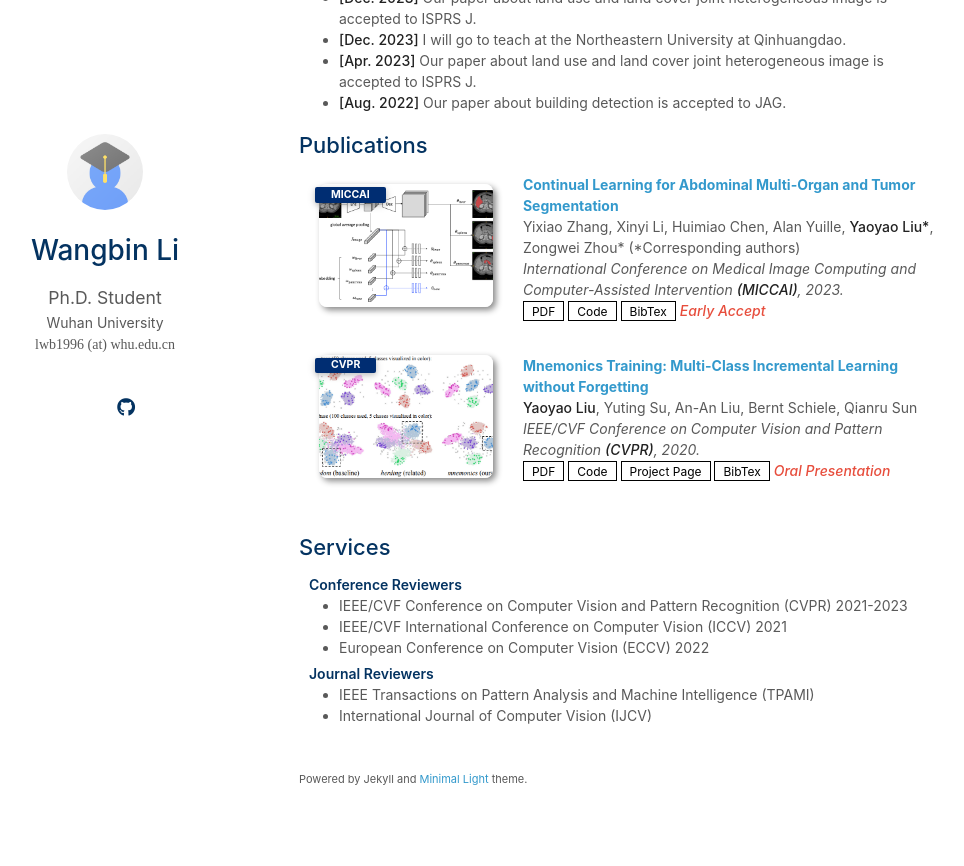
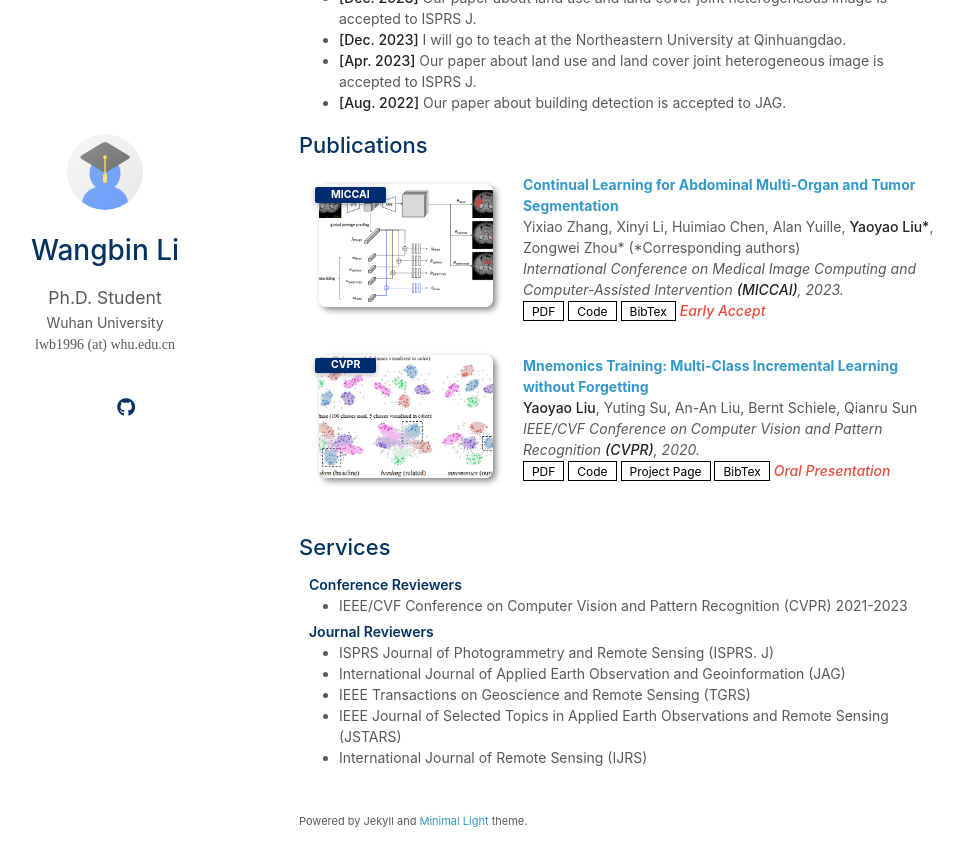
Before and after one commit to Margin1996/WHUlwb.github.io, a Jekyll site: the page built from index.md, in a window 1280 px wide and 900 px high, scrolled down 580 px. Shown: the top 866 px of the window, without its empty margins (171-1135 px from the left). Built offline with Jekyll 4.4.1, drawn with Linux system fonts in a browser that asks for light colours; nearby versions of some CDN libraries; a style sheet for code colours, icons or effects is not loaded; our own code applies the rules of GitHub Pages for plain Markdown files.

Commit message:
Update services.md

```diff
--- a/_includes/services.md
+++ b/_includes/services.md
@@ -4,13 +4,14 @@
 
 <ul style="margin:0 0 5px;">
   <li><a href="http://cvpr2023.thecvf.com/"><autocolor>IEEE/CVF Conference on Computer Vision and Pattern Recognition (CVPR) 2021-2023</autocolor></a></li>
-  <li><a href="http://iccv2021.thecvf.com/"><autocolor>IEEE/CVF International Conference on Computer Vision (ICCV) 2021</autocolor></a></li>
-  <li><a href="https://eccv2022.ecva.net/"><autocolor>European Conference on Computer Vision (ECCV) 2022</autocolor></a></li>
 </ul>
 
 <h4 style="margin:0 10px 0;">Journal Reviewers</h4>
 
 <ul style="margin:0 0 20px;">
-  <li><a href="https://www.computer.org/csdl/journal/tp"><autocolor>IEEE Transactions on Pattern Analysis and Machine Intelligence (TPAMI)</autocolor></a></li>
-  <li><a href="https://www.springer.com/journal/11263"><autocolor>International Journal of Computer Vision (IJCV)</autocolor></a></li>
+  <li><a href="https://www.sciencedirect.com/journal/isprs-journal-of-photogrammetry-and-remote-sensing"><autocolor>ISPRS Journal of Photogrammetry and Remote Sensing (ISPRS. J)</autocolor></a></li>
+  <li><a href="https://www.sciencedirect.com/journal/international-journal-of-applied-earth-observation-and-geoinformation"><autocolor>International Journal of Applied Earth Observation and Geoinformation (JAG)</autocolor></a></li>
+  <li><a href="https://ieeexplore.ieee.org/xpl/RecentIssue.jsp?punumber=36"><autocolor>IEEE Transactions on Geoscience and Remote Sensing (TGRS)</autocolor></a></li>
+  <li><a href="https://www.tandfonline.com/toc/tres20/current"><autocolor>IEEE Journal of Selected Topics in Applied Earth Observations and Remote Sensing (JSTARS)</autocolor></a></li>
+  <li><a href="https://ieeexplore.ieee.org/xpl/RecentIssue.jsp?punumber=4609443"><autocolor>International Journal of Remote Sensing (IJRS)</autocolor></a></li>
 </ul>
```
